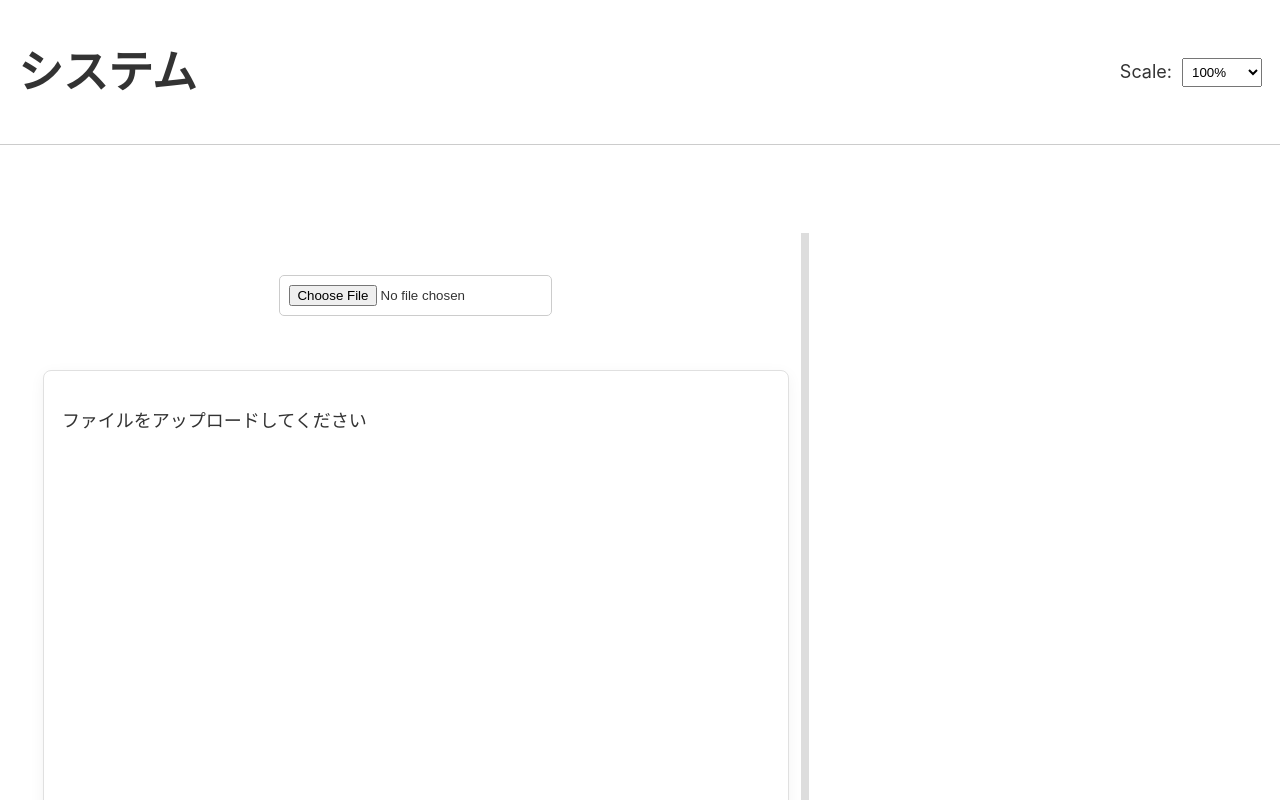
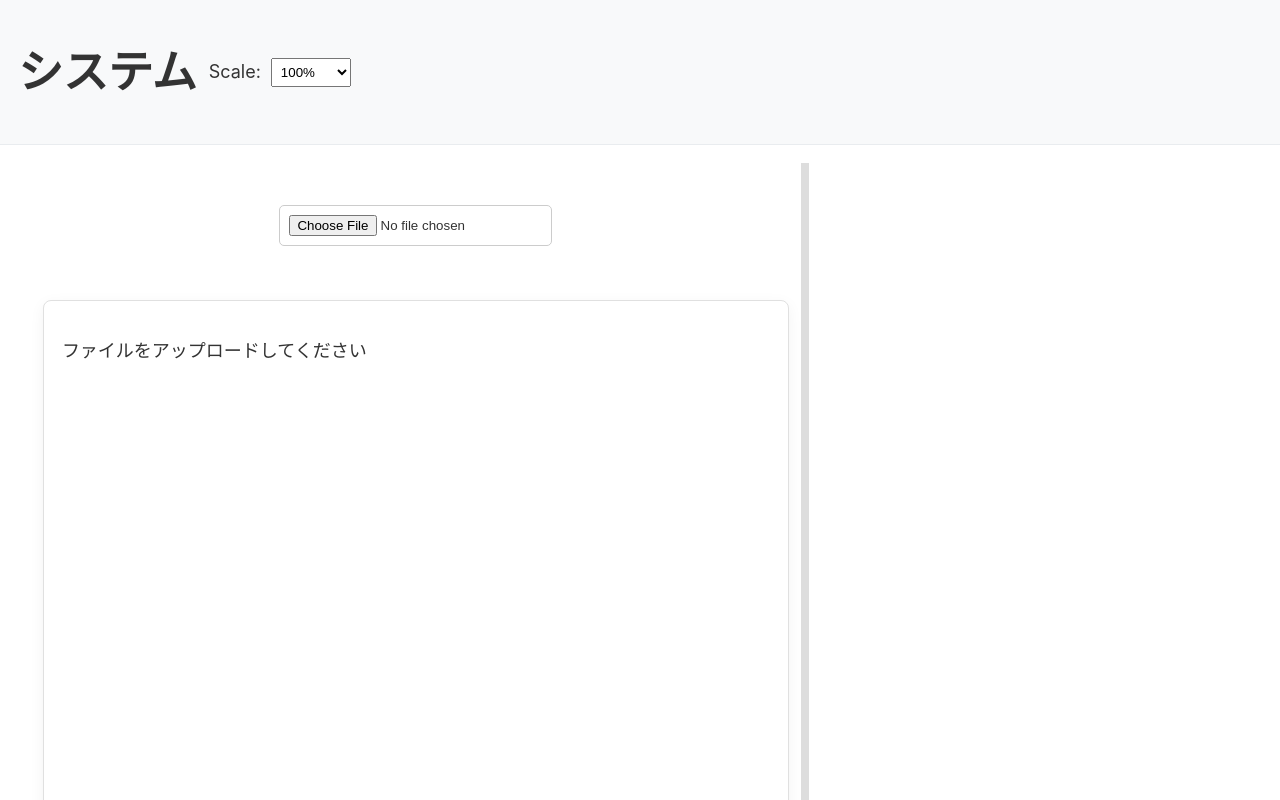
Before and after one commit to Takeru-M/Research_tmp, a Next.js app in the folder frontend/: page / in a window 1280 px wide. Shown: the top 800 px of the page. Built offline with nearby package versions, Linux system fonts and the light colour scheme.

Commit message:
Fixed unsutable layout

```diff
--- a/frontend/ components/Layout.tsx
+++ b/frontend/ components/Layout.tsx
@@ -26,8 +26,8 @@ const Layout: React.FC<PropsWithChildren> = ({ children }) => {
         <link rel="icon" href="/favicon.ico" />
       </Head>
 
-      <header className={styles.header || 'header'} style={{ position: 'sticky', top: 0, zIndex: 100, backgroundColor: '#fff', borderBottom: '1px solid #ccc' }}>
-        <div className={styles.container || 'container'} style={{ display: 'flex', justifyContent: 'space-between', alignItems: 'center' }}>
+      <header className={styles.header || 'header'}>
+        <div className={styles.container || 'container'}>
           <h1>{t("main-title")}</h1>
           {/* 倍率変更 UI の追加 */}
           <div style={{ display: 'flex', alignItems: 'center', gap: '10px' }}>
@@ -48,7 +48,7 @@ const Layout: React.FC<PropsWithChildren> = ({ children }) => {
         </div>
       </header>
 
-      <main className={styles.main || 'main-content'} style={{ paddingTop: '70px' }}>
+      <main className={styles.main || 'main-content'}>
         <div className={styles.container || 'container'}>{children}</div>
       </main>
 
--- a/frontend/ components/PdfViewer.tsx
+++ b/frontend/ components/PdfViewer.tsx
@@ -28,7 +28,6 @@ const PdfViewer: React.FC<PdfViewerProps> = ({
   onRequestAddHighlight,
   onHighlightClick,
   onRenderSuccess,
-  containerStyle = {},
 }) => {
   const [numPages, setNumPages] = useState<number | null>(null);
   const [pageData, setPageData] = useState<{ [n:number]:PageLoadData }>({});
@@ -446,15 +445,11 @@ const PdfViewer: React.FC<PdfViewerProps> = ({
   }, [highlights, comments, pdfTextContent, dispatch]);
 
   return (
-    // 修正箇所: JavaScriptコメントからJSXコメントに変更
-    // {/* 親のコンテナ (viewerRef) は引き続き幅100%で、overflowY: auto を持つ */}
     <div
         style={{
           position:"relative",
-          width:"100%", // デフォルトで100%を維持
+          width:"100%",
           height:"100%",
-          overflowY: 'auto',
-          ...containerStyle // 親から指定されたスタイル（特に width）を適用
         }}
         ref={viewerRef}
         onMouseUp={handleMouseUp}
--- a/frontend/pages/index.tsx
+++ b/frontend/pages/index.tsx
@@ -1,4 +1,4 @@
-// src/pages/index.tsx (最終修正版)
+// src/pages/index.tsx
 import React, { useCallback, useEffect, useState, ChangeEvent, useRef } from 'react';
 import { useSelector, useDispatch } from 'react-redux';
 import {
@@ -33,15 +33,10 @@ import { v4 as uuidv4 } from 'uuid';
 import "../lang/config";
 import { useTranslation } from "react-i18next";
 import { CSSProperties } from 'react'; // CSSPropertiesをインポート
+import { MIN_PDF_WIDTH, MIN_COMMENT_PANEL_WIDTH, HANDLE_WIDTH } from '@/utils/constants';
 
-// PdfViewerには、PDFのレンダリングが完了したことを通知する onRenderSuccess プロパティが追加されることを想定します。
-// また、リサイズに対応するため、PdfViewerに width を渡せるように修正済みと仮定します。
 const PdfViewer = dynamic(() => import('../ components/PdfViewer'), { ssr: false });
-const TextViewer = dynamic(() => import('../ components/TextViewer'), { ssr: false });
-
-const MIN_PDF_WIDTH = 500; // PDFビューアの最小幅 (px)
-const MIN_COMMENT_PANEL_WIDTH = 300; // コメントパネルの最小幅 (px)
-const HANDLE_WIDTH = 8; // リサイズハンドルの幅 (px)
+// const TextViewer = dynamic(() => import('../ components/TextViewer'), { ssr: false });
 
 const EditorPage: React.FC = () => {
   const dispatch: AppDispatch = useDispatch();
@@ -51,15 +46,12 @@ const EditorPage: React.FC = () => {
   const fileType = useSelector(selectFileType);
   const fileContent = useSelector(selectFileContent);
   const pdfHighlights = useSelector(selectPdfHighlights);
-  const textHighlights = useSelector(selectTextHighlights);
   const activeHighlightId = useSelector(selectActiveHighlightId);
   const activeHighlightMemo = useSelector(selectActiveHighlightMemo);
   const allComments = useSelector(selectAllComments);
 
   const [showMemoModal, setShowMemoModal] = useState(false);
   const [pendingHighlight, setPendingHighlight] = useState<PdfHighlight | null>(null);
-
-  // --- リサイズ機能用のStateとRefを追加 ---
   const mainContainerRef = useRef<HTMLDivElement>(null);
   // 初期幅をビューポートの幅に基づいて設定（例: 70%）。初回マウント時に一度だけ計算
   const [pdfViewerWidth, setPdfViewerWidth] = useState(() => {
@@ -241,8 +233,6 @@ const EditorPage: React.FC = () => {
     if (!file) return <p>{t("file-upload-txt")}</p>;
 
     if (fileType === 'application/pdf') {
-      // PdfViewerに幅を制御する containerStyle を渡す
-      const pdfViewerStyle: CSSProperties = { width: '100%', height: '100%' };
 
       return (
         <PdfViewer
@@ -252,7 +242,6 @@ const EditorPage: React.FC = () => {
           onRequestAddHighlight={handleRequestAddHighlight}
           onHighlightClick={handleHighlightClick}
           onRenderSuccess={handlePdfRenderComplete}
-          containerStyle={pdfViewerStyle} // 修正点: containerStyleを追加
         />
       );
     }
@@ -278,8 +267,7 @@ const EditorPage: React.FC = () => {
     alignItems: "flex-start",
     width: '100%',
     overflowX: 'hidden',
-    height: '100vh', // 画面いっぱいの高さを使用する想定
-    padding: '0 2%', // 左右の余白はコンテナに移動
+    padding: '0 2%',
   };
 
   return (
@@ -291,7 +279,7 @@ const EditorPage: React.FC = () => {
           width: pdfViewerWidth,
           minWidth: MIN_PDF_WIDTH,
           flexShrink: 0,
-          paddingTop: "2%", // ファイルアップロードセクションのパディング
+          paddingTop: "2%",
           height: '100%',
           display: 'flex',
           flexDirection: 'column',
@@ -301,8 +289,8 @@ const EditorPage: React.FC = () => {
           <input type="file" onChange={handleFileUpload} accept=".pdf, .txt, text/*" />
         </div>
 
-        {/* Viewerコンテンツ部分 - 縦スクロールはPdfViewer内で処理される想定 */}
-        <div className={styles.viewerContainer} ref={viewerContentRef} style={{ flexGrow: 1, overflow: 'hidden' }}>
+        {/* Viewerコンテンツ部分 */}
+        <div className={styles.viewerContainer} ref={viewerContentRef}>
           {renderViewer()}
         </div>
       </div>
--- a/frontend/types/PdfViewer.ts
+++ b/frontend/types/PdfViewer.ts
@@ -17,5 +17,4 @@ export interface PdfViewerProps {
   onHighlightClick?: (highlightId: string) => void;
   onRenderSuccess?: () => void;
   containerStyle?: CSSProperties;
-  pdfScale: number;
 }
--- a/frontend/utils/constants.ts
+++ b/frontend/utils/constants.ts
@@ -22,3 +22,10 @@ export const SCALE_OPTIONS = [
   { value: 1.5, label: '150%' },
   { value: 2.0, label: '200%' },
 ];
+
+// PDFビューアの最小幅 (px)
+export const MIN_PDF_WIDTH = 500;
+// コメントパネルの最小幅 (px)
+export const MIN_COMMENT_PANEL_WIDTH = 300;
+// リサイズハンドルの幅 (px)
+export const HANDLE_WIDTH = 8;
```
